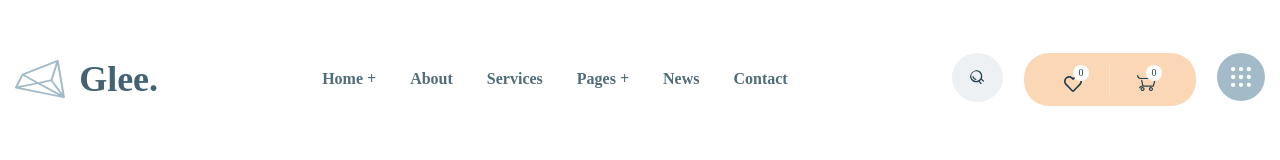
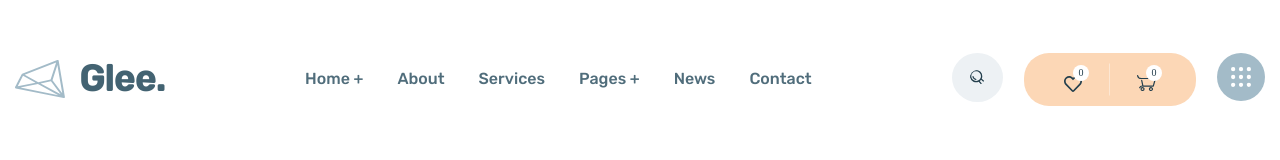
Before and after one commit to xaustov/glee, a website: page app/index.html in a window 1280 px wide. Drawn offline with nearby package versions, Linux system fonts and the light colour scheme; files that its build step writes are made by us from their sources.

Commit message:
added fonts

```diff
--- a/app/index.html
+++ b/app/index.html
@@ -4,6 +4,8 @@
   <meta charset="UTF-8">
   <meta http-equiv="X-UA-Compatible" content="IE=edge">
   <meta name="viewport" content="width=device-width, initial-scale=1.0">
+  <link rel="preconnect" href="https://fonts.gstatic.com">
+  <link href="https://fonts.googleapis.com/css2?family=Rubik:wght@400;500&display=swap" rel="stylesheet">
   <link rel="stylesheet" href="css/style.min.css">
   <title>Glee.</title>
 </head>
--- a/app/scss/_fonts.scss
+++ b/app/scss/_fonts.scss
@@ -0,0 +1,32 @@
+@font-face {
+  font-family: 'DM Sans-Regular', sans-serif;
+  font-weight: 400;
+  font-style: normal;
+  font-display: swap;
+  src: local('DMSans-Regular.woff2'),
+  url('../fonts/DMSans-Regular.woff2') format('woff2');
+}
+@font-face {
+  font-family: 'DM Sans-Medium', sans-serif;
+  font-weight: 500;
+  font-style: normal;
+  font-display: swap;
+  src: local('DMSans-Medium.woff2'),
+  url('../fonts/DMSans-Medium.woff2') format('woff2');
+}
+@font-face {
+  font-family: 'DM Sans-Bold', sans-serif;
+  font-weight: 700;
+  font-style: normal;
+  font-display: swap;
+  src: local('DMSans-Bold.woff2'),
+  url('../fonts/DMSans-Bold.woff2') format('woff2');
+}
+@font-face {
+  font-family: 'DPoppins-Bold', sans-serif;
+  font-weight: 700;
+  font-style: normal;
+  font-display: swap;
+  src: local('Poppins-Bold.woff2'),
+  url('../fonts/Poppins-Bold.woff2') format('woff2');
+}
--- a/app/scss/_vars.scss
+++ b/app/scss/_vars.scss
@@ -0,0 +1,15 @@
+%DMSans-400 {
+  font-family: 'DM Sans-Regular';
+  font-weight: 400;
+  font-style: normal;
+}
+%DMSans-500 {
+  font-family: 'DM Sans-Medium';
+  font-weight: 500;
+  font-style: normal;
+}
+%DMSans-700 {
+  font-family: 'DM Sans-Bold';
+  font-weight: 700;
+  font-style: normal;
+}
--- a/app/scss/style.scss
+++ b/app/scss/style.scss
@@ -35,7 +35,7 @@
 }
 .menu__list-item__link {
   font-family: Rubik;
-  font-weight: 600;
+  font-weight: 500;
   line-height: 12px;
   color: #506d7b;
 }
@@ -82,8 +82,7 @@
   height: 16px;
   border-radius: 50%;
   background-color: #fff;
-  font-family: DM Sans;
-  font-weight: 400;
+  @extend %DMSans-400;
   font-size: 10px;
   line-height: 16px;
   color: #243f4d;
```
Also changed, not shown: app/fonts/DMSans-Bold.woff (added), app/fonts/DMSans-Bold.woff2 (added), app/fonts/DMSans-Medium.woff (added), app/fonts/DMSans-Medium.woff2 (added), app/fonts/DMSans-Regular.woff (added), app/fonts/DMSans-Regular.woff2 (added), app/fonts/Poppins-Bold.woff (added), app/fonts/Poppins-Bold.woff2 (added).
